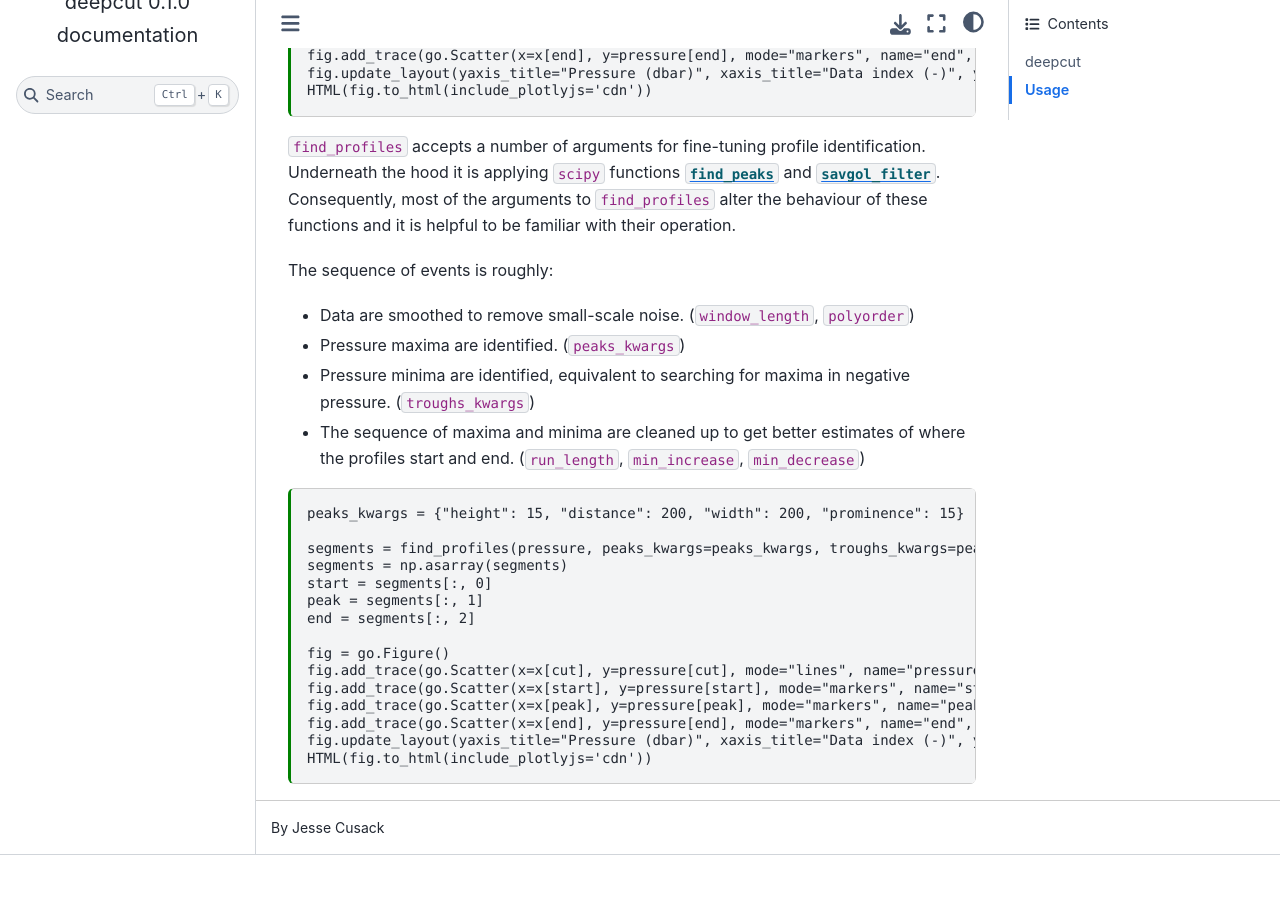
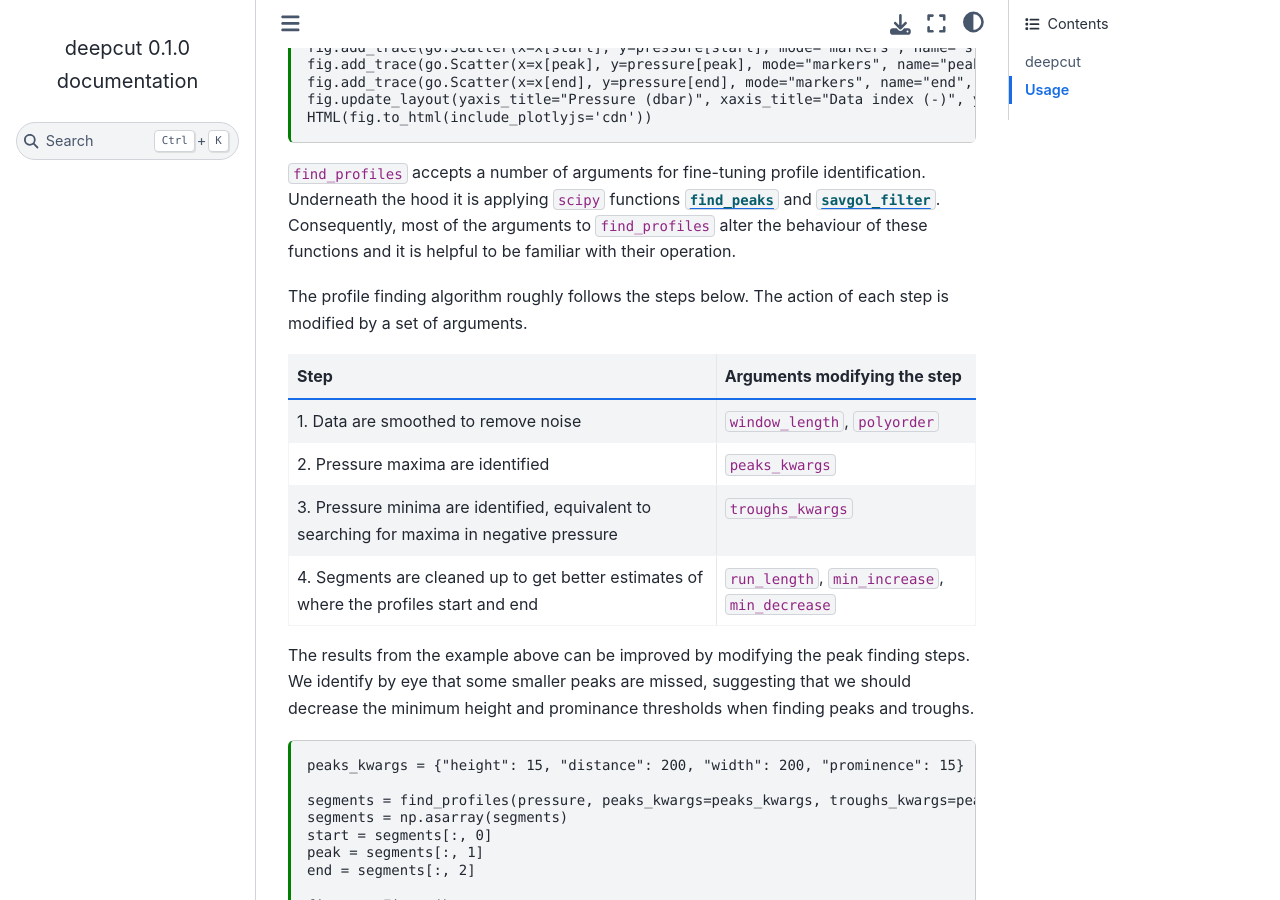
Before and after one commit to oceancascades/deepcut, a Sphinx documentation site: the page built from docs/index.md, in a window 1280 px wide and 900 px high, scrolled down 1030 px. Built offline with Sphinx 7.4.7 and the Sphinx Book theme 1.1.4, drawn with Linux system fonts in a browser that asks for light colours; before the commit the page ends 1885 px from its top, so only the background shows below that; some of the changed text lies outside the part shown.

Commit message:
Update index.md

````diff
--- a/docs/index.md
+++ b/docs/index.md
@@ -67,11 +67,16 @@
 
 `find_profiles` accepts a number of arguments for fine-tuning profile identification. Underneath the hood it is applying `scipy` functions [`find_peaks`](https://docs.scipy.org/doc/scipy/reference/generated/scipy.signal.find_peaks.html) and [`savgol_filter`](https://docs.scipy.org/doc/scipy/reference/generated/scipy.signal.savgol_filter.html). Consequently, most of the arguments to `find_profiles` alter the behaviour of these functions and it is helpful to be familiar with their operation.
 
-The sequence of events is roughly:
-* Data are smoothed to remove small-scale noise. (`window_length`, `polyorder`)
-* Pressure maxima are identified. (`peaks_kwargs`)
-* Pressure minima are identified, equivalent to searching for maxima in negative pressure. (`troughs_kwargs`)
-* The sequence of maxima and minima are cleaned up to get better estimates of where the profiles start and end. (`run_length`, `min_increase`, `min_decrease`)
+The profile finding algorithm roughly follows the steps below. The action of each step is modified by a set of arguments.
+
+| Step    | Arguments modifying the step |
+| -------- | ------- |
+| 1. Data are smoothed to remove noise | `window_length`, `polyorder` |
+| 2. Pressure maxima are identified | `peaks_kwargs` |
+| 3. Pressure minima are identified, equivalent to searching for maxima in negative pressure | `troughs_kwargs` |
+| 4. Segments are cleaned up to get better estimates of where the profiles start and end | `run_length`, `min_increase`, `min_decrease` |
+
+The results from the example above can be improved by modifying the peak finding steps. We identify by eye that some smaller peaks are missed, suggesting that we should decrease the minimum height and prominance thresholds when finding peaks and troughs.
 
 ```{code-cell}
 peaks_kwargs = {"height": 15, "distance": 200, "width": 200, "prominence": 15}
````
Also changed, not shown: other parts of docs/index.md (+3 -3 lines).
